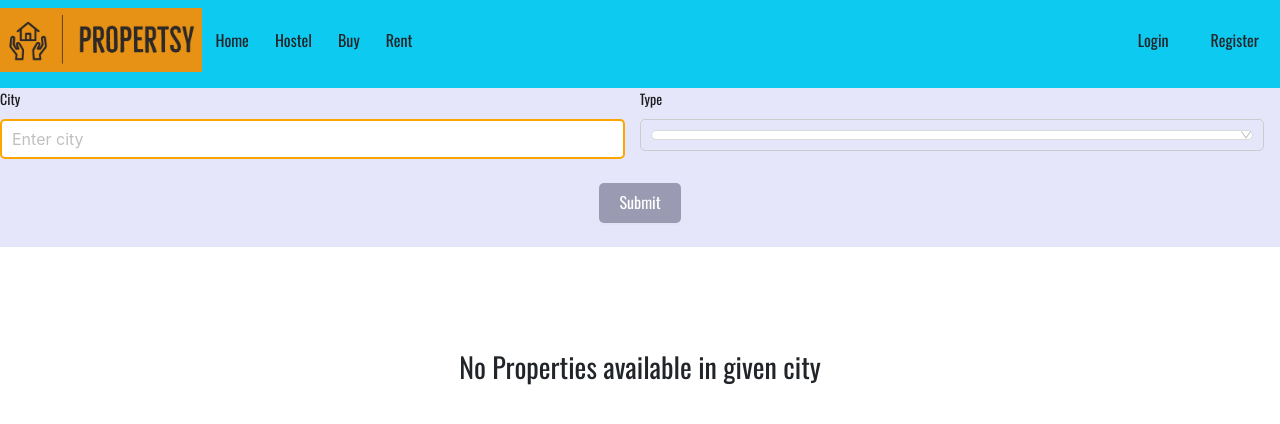
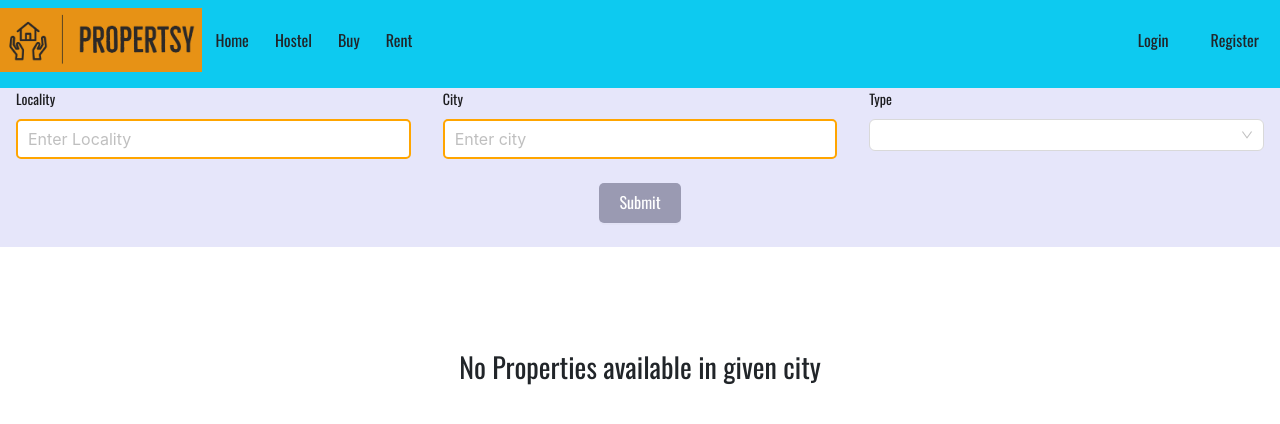
Before and after one commit to akshaykoganur/Propertsy, a React (Create React App) app in the folder frontend/: page /rent in a window 1280 px wide. Shown: the top 424 px of the page. Built offline with nearby package versions, Linux system fonts and the light colour scheme.

Commit message:
Enhance UI for Rent

```diff
--- a/frontend/src/pages/Rent.js
+++ b/frontend/src/pages/Rent.js
@@ -53,16 +53,18 @@ function Rent() {
 
       <Form method="POST" layout='vertical' onFinish={submitData} className="custom-form">
         <div className="input-group">
-          <Form.Item label='City' className="input-item">
+        <Form.Item label='Locality' className="input-item mx-3">
+            <Input name='locality' placeholder='Enter Locality' className="input-field" />
+          </Form.Item>
+          <Form.Item label='City' className="input-item mx-3">
             <Input name='city' placeholder='Enter city' value={city} onChange={changed} className="input-field" />
           </Form.Item>
-          <Form.Item label='Type' className="input-item">
+          <Form.Item label='Type' className="input-item mx-3">
             <Select
               name='type'
               placeholder='Select house type'
               value={type}
               onChange={typeChanged}
-              className="input-field"
             >
               {houseTypes.map((houseType) => (
                 <Select.Option key={houseType} value={houseType}>
```
